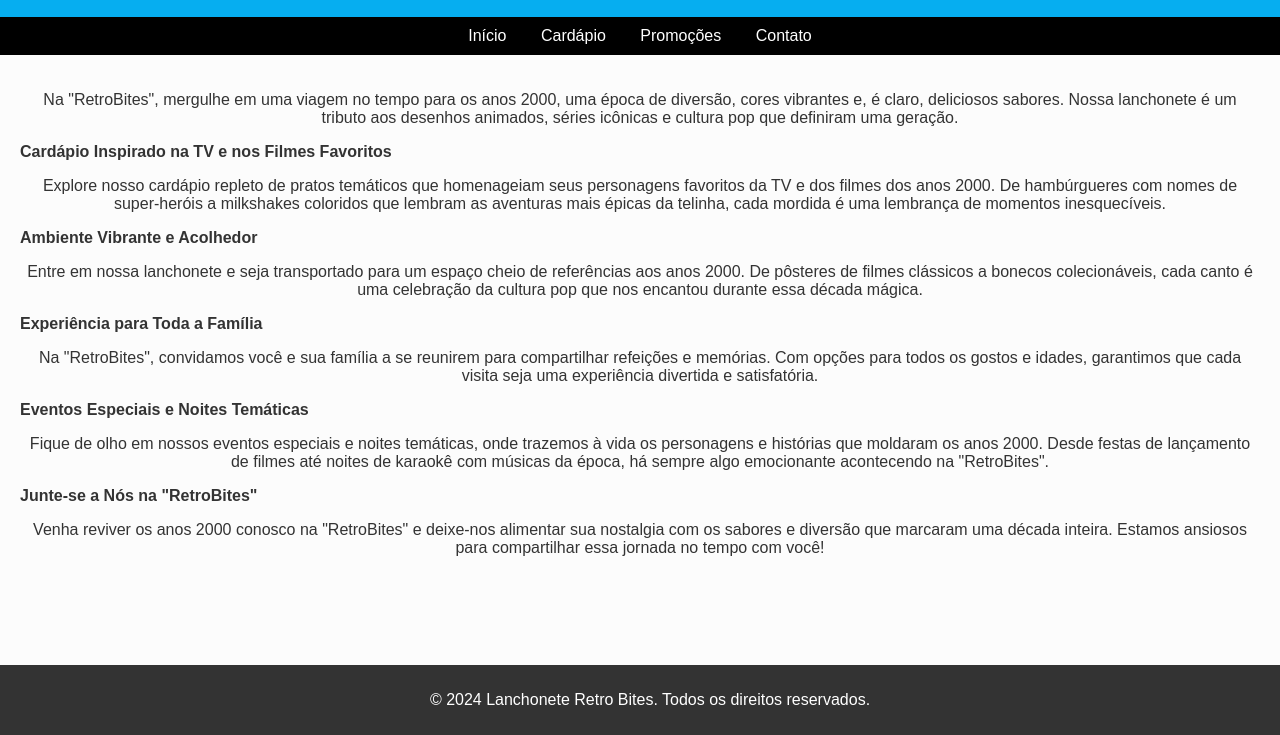
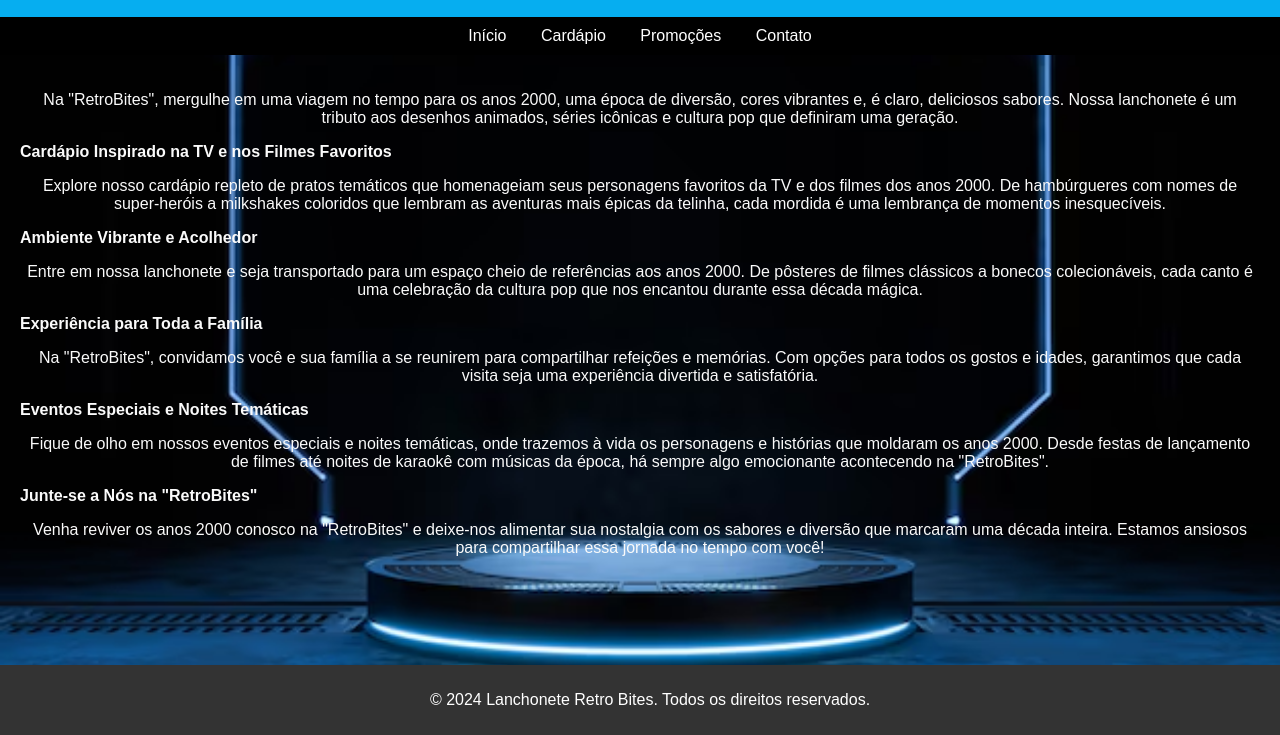
Before and after one commit to MatheusFarincho34/Site-da-lachonete, a plain HTML site: page index.html in a window 1280 px wide. Shown: the part 65-800 px from the top of the page. Drawn offline with Linux system fonts and the light colour scheme.

Commit message:
Add files via upload

```diff
--- a/styles.css
+++ b/styles.css
@@ -2,9 +2,12 @@
     text-align: center;
 }
 body {
+    background-image: url(pedestal-futurista-para-apresentacao-de-produtos-estande-de-produtos-em-branco_35913-1850.avif);
+    background-size:contain;
+    background-size: cover;
     font-family: Arial, sans-serif;
-    background-color: #fcfcfc;
-    color: #333;
+    background-color: #000000;
+    color: #fafafa;
     margin: 0;
     padding: 0;
     text-align: center;
```
Also changed, not shown: pedestal-futurista-para-apresentacao-de-produtos-estande-de-produtos-em-branco_35913-1850.avif (added), 1 other file.
